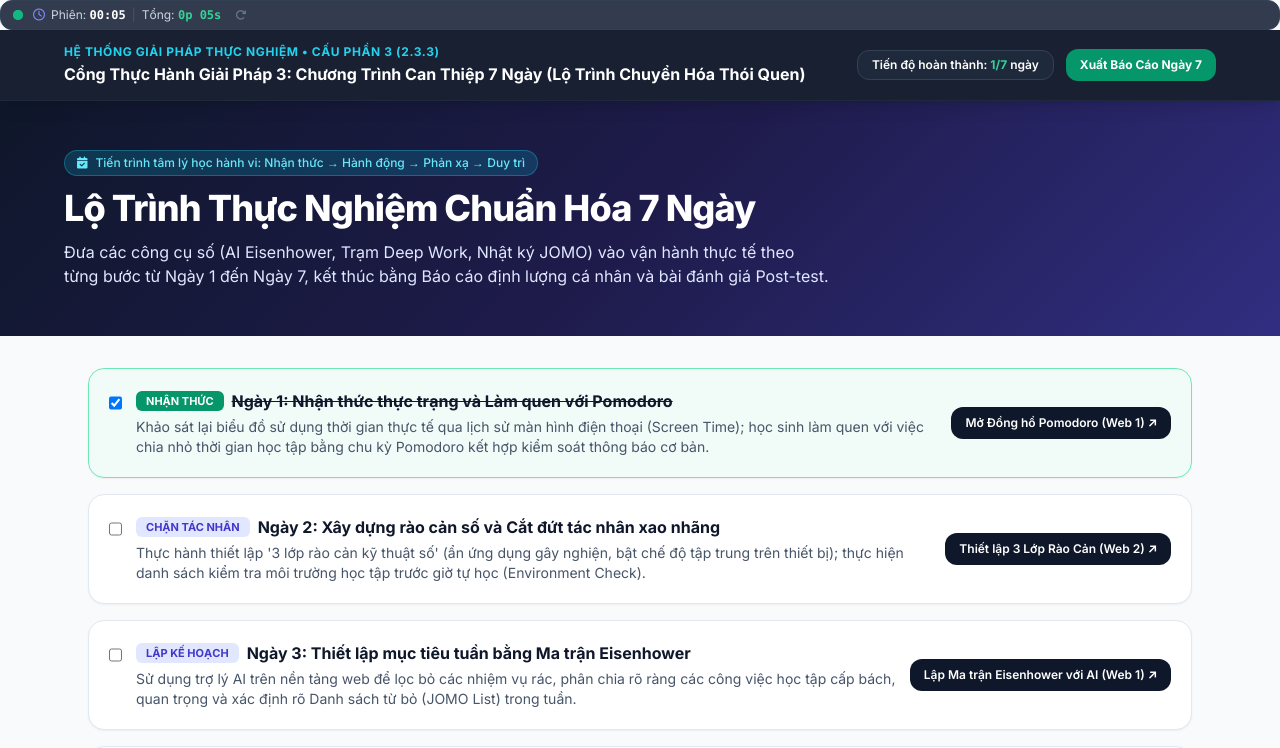
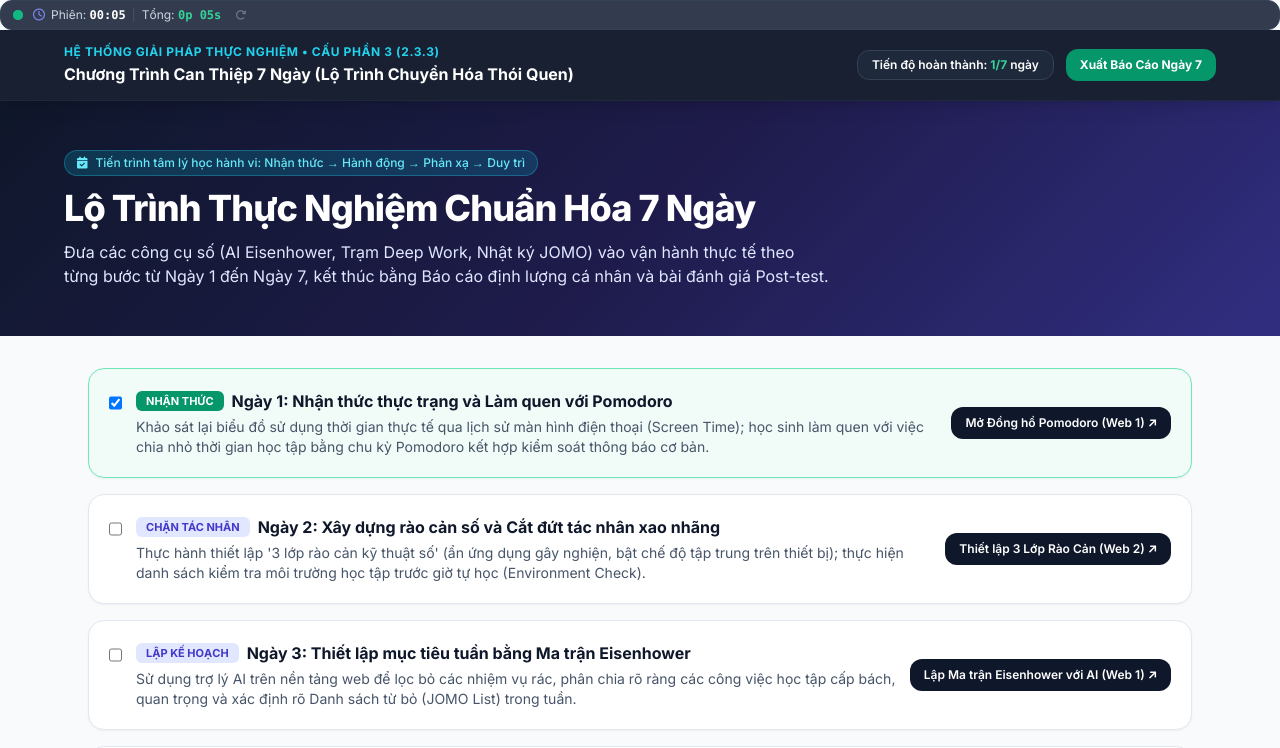
Before and after one commit to Andeptryqua1908/lotrinhbayngay, a plain HTML site: page index.html in a window 1280 px wide. Shown: the top 748 px of the page. Drawn offline with nearby package versions, Linux system fonts and the light colour scheme.

Commit message:
xóa line tick chọn

```diff
--- a/index.html
+++ b/index.html
@@ -3,7 +3,7 @@
 <head>
     <meta charset="UTF-8">
     <meta name="viewport" content="width=device-width, initial-scale=1.0">
-    <title>Chương Trình Can Thiệp Thực Nghiệm 7 Ngày</title>
+    <title>Cấu Phần 3: Chương Trình Can Thiệp Thực Nghiệm 7 Ngày</title>
     <script src="https://cdn.tailwindcss.com"></script>
     <link rel="preconnect" href="https://fonts.googleapis.com">
     <link rel="preconnect" href="https://fonts.gstatic.com" crossorigin>
@@ -39,7 +39,7 @@
         <div class="max-w-6xl mx-auto flex flex-col sm:flex-row items-start sm:items-center justify-between gap-3">
             <div>
                 <span class="text-xs font-bold uppercase tracking-wider text-cyan-400 block">Hệ thống Giải pháp Thực nghiệm • Cấu phần 3 (2.3.3)</span>
-                <h1 class="font-bold text-white text-sm sm:text-base leading-tight mt-0.5">Cổng Thực Hành Giải Pháp 3: Chương Trình Can Thiệp 7 Ngày (Lộ Trình Chuyển Hóa Thói Quen)</h1>
+                <h1 class="font-bold text-white text-sm sm:text-base leading-tight mt-0.5">Chương Trình Can Thiệp 7 Ngày (Lộ Trình Chuyển Hóa Thói Quen)</h1>
             </div>
             <div class="flex items-center gap-3">
                 <div class="bg-slate-800 border border-slate-700 px-3.5 py-1.5 rounded-xl text-xs font-semibold text-white">
@@ -233,7 +233,7 @@
                             <div>
                                 <div class="flex items-center gap-2 flex-wrap mb-1">
                                     <span class="text-[11px] font-bold uppercase px-2.5 py-0.5 rounded-md ${isDone ? 'bg-emerald-600 text-white' : 'bg-indigo-100 text-indigo-700'}">${item.badge}</span>
-                                    <h3 class="font-bold text-slate-900 text-sm sm:text-base ${isDone ? 'line-through text-slate-500' : ''}">${item.title}</h3>
+                                    <h3 class="font-bold text-slate-900 text-sm sm:text-base ">${item.title}</h3>
                                 </div>
                                 <p class="text-xs sm:text-sm text-slate-600 leading-relaxed">${item.content}</p>
                             </div>
```
